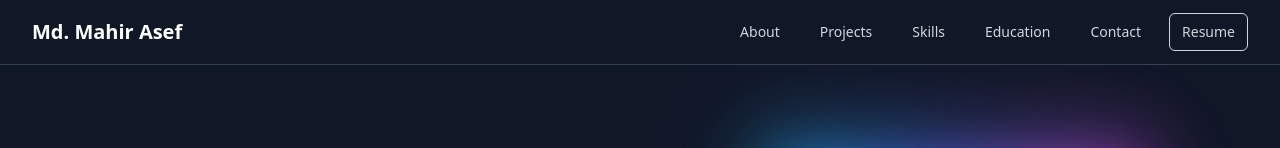
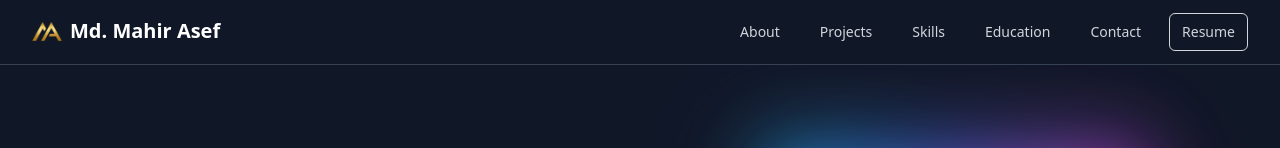
Before and after one commit to Md-Mahir-Asef/portfolio, a React (Vite) app: page / in a window 1280 px wide. Shown: the top 148 px of the page. Built offline with nearby package versions, Linux system fonts and the light colour scheme.

Commit message:
Fix(UI Ball): Add Logo in Header.

```diff
--- a/src/sections/Header.tsx
+++ b/src/sections/Header.tsx
@@ -19,7 +19,12 @@ const Header = () => {
                 <nav className="max-w-7xl mx-auto px-4 sm:px-6 lg:px-8">
                     <div className="flex justify-between items-center h-16">
                         {/* Logo/Name */}
-                        <div className="shrink-0">
+                        <div className="shrink-0 flex flex-row gap-2">
+                            <img
+                                src="/images/logo-no-bg.png"
+                                alt="Logo"
+                                width={30}
+                            />
                             <h1 className="text-xl font-bold">
                                 Md. Mahir Asef
                             </h1>
@@ -82,8 +87,8 @@ const Header = () => {
                     )}
                 </nav>
 
-            {/* White Divider */}
-            <div className="h-[0.5px] bg-gray-700"></div>
+                {/* White Divider */}
+                <div className="h-[0.5px] bg-gray-700"></div>
             </header>
         </>
     );
```
